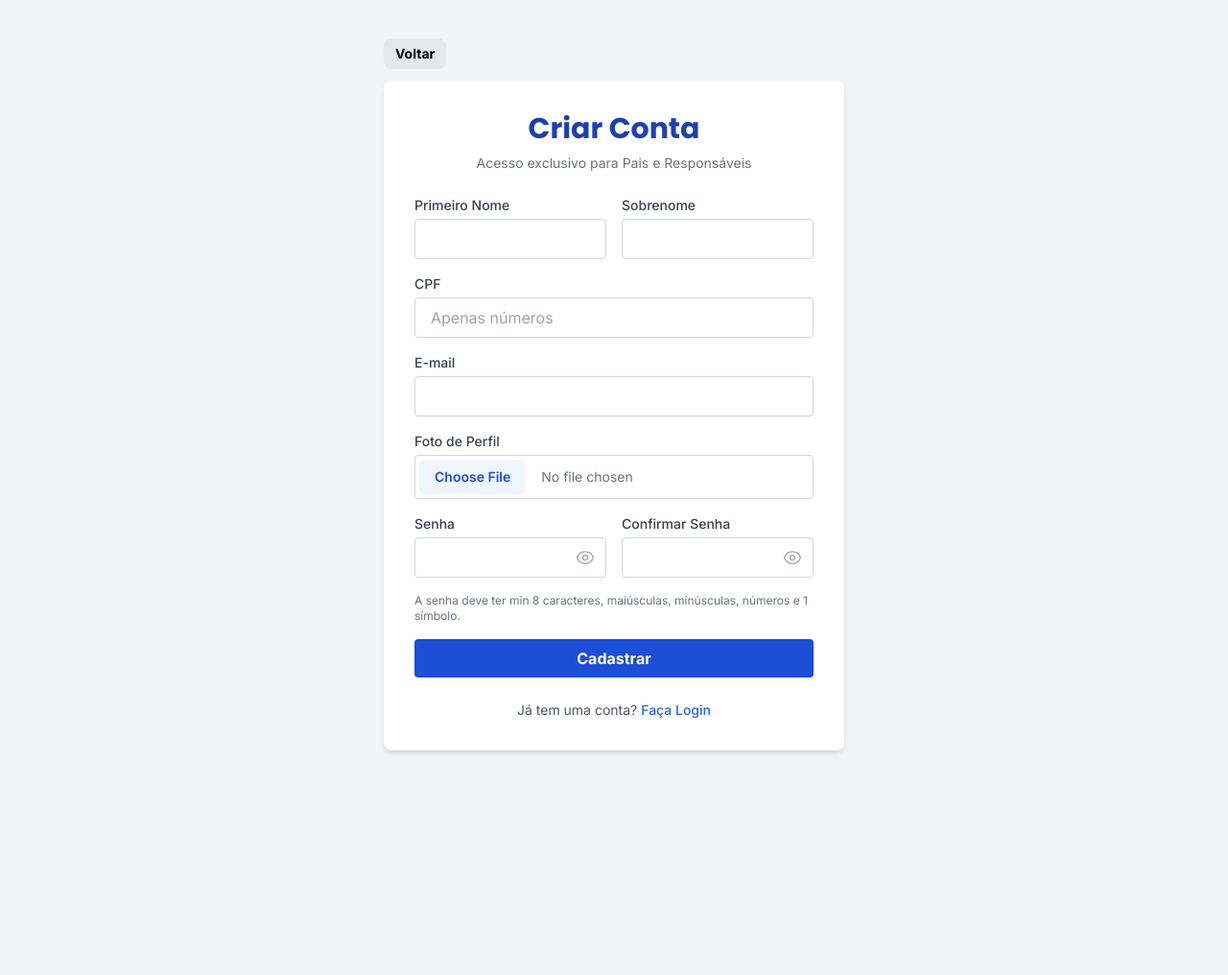
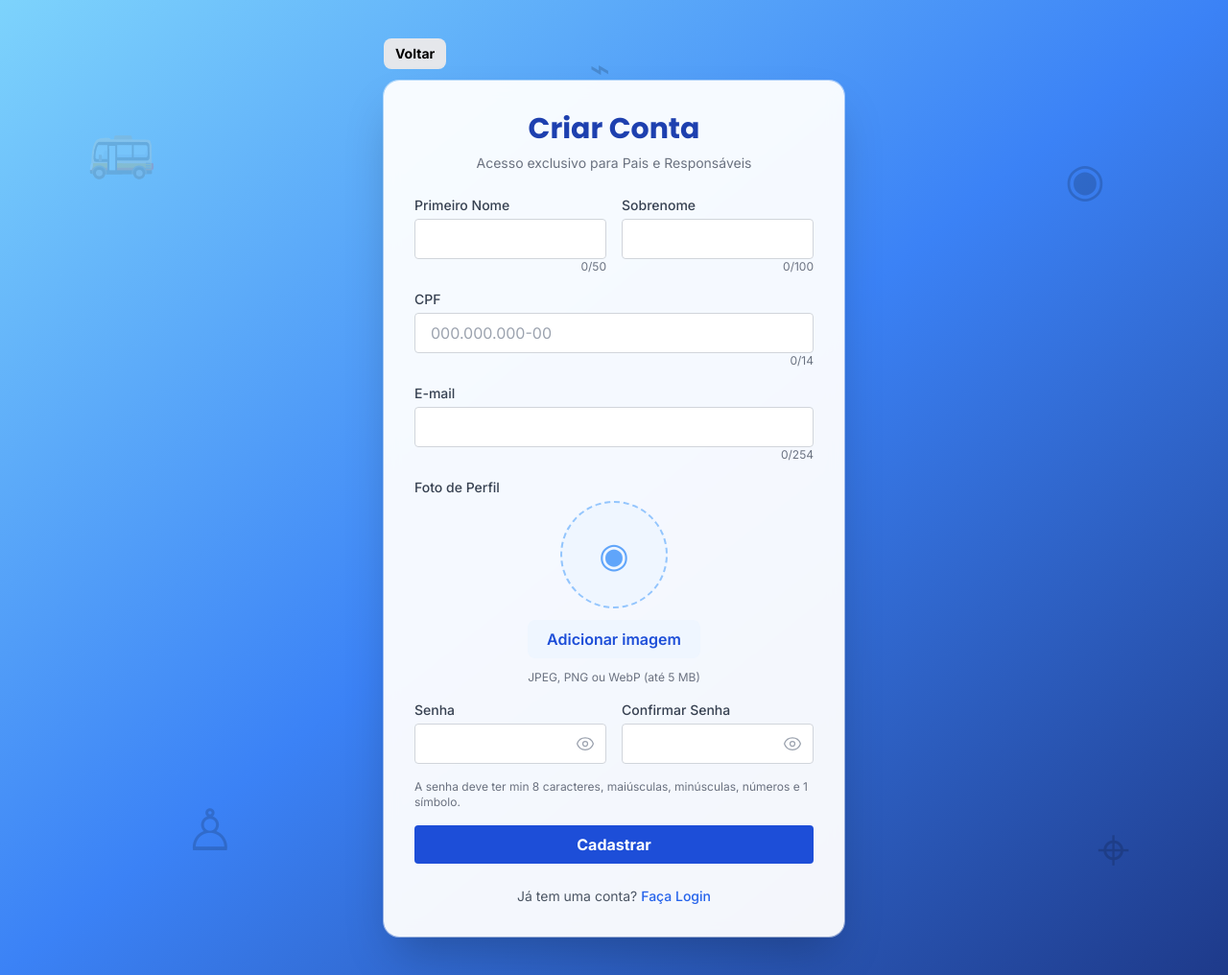
Before and after one commit to MatheusSousa28/face-guard-bus, a Django app: page /cadastro/ in a window 1280 px wide. Shown: the whole page at 96% size. Before the commit the page ends 785 px from the top, so only its background shows below. Run offline with Django 5.2, Linux system fonts and the light colour scheme; some libraries are stand-ins or nearby versions.

Commit message:
Melhora formulários de acesso e fluxo de publicação

```diff
--- a/usuarios/templates/usuarios/cadastro.html
+++ b/usuarios/templates/usuarios/cadastro.html
@@ -24,13 +24,14 @@
         }
     </script>
 </head>
-<body class="bg-gray-100 min-h-screen flex items-center justify-center font-sans py-10">
+<body class="min-h-screen flex items-center justify-center font-sans py-10 px-4 relative overflow-hidden bg-gradient-to-br from-sky-300 via-blue-500 to-blue-900">
+    <div aria-hidden="true" class="pointer-events-none absolute inset-0 opacity-[.16] text-black"><span class="absolute left-[7%] top-[12%] text-6xl">🚌</span><span class="absolute right-[10%] top-[16%] text-5xl">◉</span><span class="absolute left-[15%] bottom-[12%] text-6xl">♙</span><span class="absolute right-[8%] bottom-[10%] text-6xl">⌖</span><span class="absolute left-[48%] top-[5%] text-4xl">⌁</span></div>
 
     <div class="w-full max-w-lg px-4">
         <div class="mb-3">
             {% include '_botao_voltar.html' with voltar_url='login' %}
         </div>
-        <div class="bg-white p-8 rounded-lg shadow-md">
+        <div class="relative bg-white/95 backdrop-blur p-8 rounded-2xl shadow-2xl ring-1 ring-white/50">
         <h2 class="font-display text-3xl font-bold text-blue-600 mb-2 text-center text-blue-800">Criar Conta</h2>
         <p class="text-center text-gray-500 mb-6 text-sm">Acesso exclusivo para Pais e Responsáveis</p>
 
@@ -53,37 +54,40 @@
             <div class="grid grid-cols-2 gap-4">
                 <div>
                     <label class="block text-sm font-medium text-gray-700 mb-1">Primeiro Nome</label>
-                    <input type="text" name="first_name" required
+                    <input type="text" name="first_name" required maxlength="50" data-count data-filter="name" value="{{ request.POST.first_name|default:'' }}"
                         class="w-full px-4 py-2 border border-gray-300 rounded focus:outline-none focus:border-blue-500 focus:ring-1 focus:ring-blue-500">
+                    <p class="text-right text-xs text-gray-500"><span data-counter>0</span>/50</p>
                 </div>
                 <div>
                     <label class="block text-sm font-medium text-gray-700 mb-1">Sobrenome</label>
-                    <input type="text" name="last_name" required
+                    <input type="text" name="last_name" required maxlength="100" data-count data-filter="name" value="{{ request.POST.last_name|default:'' }}"
                         class="w-full px-4 py-2 border border-gray-300 rounded focus:outline-none focus:border-blue-500 focus:ring-1 focus:ring-blue-500">
+                    <p class="text-right text-xs text-gray-500"><span data-counter>0</span>/100</p>
                 </div>
             </div>
 
             <div>
                 <label class="block text-sm font-medium text-gray-700 mb-1">CPF</label>
-                <input type="text" name="cpf" placeholder="Apenas números" required
+                <input type="text" name="cpf" placeholder="000.000.000-00" required maxlength="14" data-count data-filter="cpf" inputmode="numeric" value="{{ request.POST.cpf|default:'' }}"
                     class="w-full px-4 py-2 border border-gray-300 rounded focus:outline-none focus:border-blue-500 focus:ring-1 focus:ring-blue-500">
+                <p class="text-right text-xs text-gray-500"><span data-counter>0</span>/14</p>
             </div>
 
             <div>
                 <label class="block text-sm font-medium text-gray-700 mb-1">E-mail</label>
-                <input type="email" name="email" required
+                <input type="email" name="email" required maxlength="254" data-count data-filter="email" value="{{ request.POST.email|default:'' }}"
                     class="w-full px-4 py-2 border border-gray-300 rounded focus:outline-none focus:border-blue-500 focus:ring-1 focus:ring-blue-500">
+                <p class="text-right text-xs text-gray-500"><span data-counter>0</span>/254</p>
             </div>
 
             <div>
                 <label class="block text-sm font-medium text-gray-700 mb-1">Foto de Perfil</label>
-                <input type="file" name="foto_perfil" accept="image/jpeg,image/png,image/webp" required
-                    class="w-full text-sm text-gray-500
-                    file:mr-4 file:py-2 file:px-4
-                    file:rounded-md file:border-0
-                    file:text-sm file:font-semibold
-                    file:bg-blue-50 file:text-blue-700
-                    hover:file:bg-blue-100 cursor-pointer border border-gray-300 rounded p-1">
+                <div class="flex flex-col items-center gap-3">
+                    <div id="photo-preview" class="w-28 h-28 rounded-full bg-blue-50 border-2 border-dashed border-blue-300 flex items-center justify-center overflow-hidden text-blue-400 text-4xl">◉</div>
+                    <button type="button" id="add-photo" class="rounded-lg bg-blue-50 px-5 py-2 font-semibold text-blue-700 hover:bg-blue-100">Adicionar imagem</button>
+                    <input id="photo-input" type="file" name="foto_perfil" accept="image/jpeg,image/png,image/webp" required class="hidden">
+                    <span id="photo-name" class="text-xs text-gray-500">JPEG, PNG ou WebP (até 5 MB)</span>
+                </div>
             </div>
 
             <div class="grid grid-cols-2 gap-4">
@@ -91,7 +95,7 @@
                     <label class="block text-sm font-medium text-gray-700 mb-1">Senha</label>
 
                     <div class="relative">
-                        <input type="password" id="senha" name="senha" required
+                        <input type="password" id="senha" name="senha" required maxlength="128"
                             class="w-full px-4 py-2 border border-gray-300 rounded focus:outline-none focus:border-blue-500 pr-10">
 
                         <button type="button" onclick="toggleSenha('senha', 'eye-senha', 'eye-slash-senha')"
@@ -112,7 +116,7 @@
                     <label class="block text-sm font-medium text-gray-700 mb-1">Confirmar Senha</label>
 
                     <div class="relative">
-                        <input type="password" id="confirmar_senha" name="confirmar_senha" required
+                        <input type="password" id="confirmar_senha" name="confirmar_senha" required maxlength="128"
                             class="w-full px-4 py-2 border border-gray-300 rounded focus:outline-none focus:border-blue-500 pr-10">
 
                         <button type="button" onclick="toggleSenha('confirmar_senha', 'eye-conf', 'eye-slash-conf')"
@@ -146,6 +150,31 @@
     </div>
 
     <script>
+        const emojiPattern = /[\p{Extended_Pictographic}\p{Emoji_Presentation}]/gu;
+        document.querySelectorAll('[data-count]').forEach(input => {
+            const counter = input.parentElement.querySelector('[data-counter]');
+            const filterValue = value => {
+                value = value.replace(emojiPattern, '');
+                if (input.dataset.filter === 'name') return value.replace(/[^\p{L}\s'-]/gu, '');
+                if (input.dataset.filter === 'cpf') {
+                    const digits = value.replace(/\D/g, '').slice(0, 11);
+                    return digits.replace(/^(\d{3})(\d)/, '$1.$2').replace(/^(\d{3}\.\d{3})(\d)/, '$1.$2').replace(/\.(\d{3})(\d)/, '.$1-$2');
+                }
+                if (input.dataset.filter === 'email') return value.replace(/[^\p{L}\p{N}@._+%-]/gu, '');
+                return value;
+            };
+            const update = () => { input.value = filterValue(input.value); if (counter) counter.textContent = input.value.length; };
+            input.addEventListener('input', update); update();
+        });
+        const photoInput = document.getElementById('photo-input');
+        document.getElementById('add-photo').addEventListener('click', () => photoInput.click());
+        photoInput.addEventListener('change', () => {
+            const file = photoInput.files[0]; if (!file) return;
+            document.getElementById('photo-name').textContent = file.name;
+            const reader = new FileReader();
+            reader.onload = event => { document.getElementById('photo-preview').innerHTML = `<img src="${event.target.result}" alt="Pré-visualização da foto" class="w-full h-full object-cover">`; };
+            reader.readAsDataURL(file);
+        });
         function toggleSenha(inputId, eyeId, eyeSlashId) {
             const input = document.getElementById(inputId);
             const eyeIcon = document.getElementById(eyeId);
--- a/usuarios/views.py
+++ b/usuarios/views.py
@@ -143,44 +143,44 @@ def cadastro_responsavel(request):
 
         if len(nome) < 2 or len(nome) > 50:
             messages.error(request, 'O nome deve ter entre 2 e 50 caracteres.')
-            return redirect('cadastro')
+            return render(request, 'usuarios/cadastro.html')
 
         if len(sobrenome) < 2 or len(sobrenome) > 100:
             messages.error(request, 'O sobrenome deve ter entre 2 e 100 caracteres.')
-            return redirect('cadastro')
+            return render(request, 'usuarios/cadastro.html')
 
         if senha != confirmar_senha:
             messages.error(request, 'As senhas não coincidem.')
-            return redirect('cadastro')
+            return render(request, 'usuarios/cadastro.html')
 
         if not _senha_valida(senha):
             messages.error(request, 'A senha deve ter no mínimo 8 caracteres, letras maiúsculas e minúsculas, número e símbolo.')
-            return redirect('cadastro')
+            return render(request, 'usuarios/cadastro.html')
 
         try:
             validate_email(email)
         except ValidationError:
             messages.error(request, 'Digite um formato de e-mail válido.')
-            return redirect('cadastro')
+            return render(request, 'usuarios/cadastro.html')
 
         #tirando traços e pontos caso o usuario tenha digitado
         cpf_limpo = re.sub(r'[^0-9]', '', cpf)
         if len(cpf_limpo) != 11:
             messages.error(request, 'O CPF deve conter exatamente 11 números.')
-            return redirect('cadastro')
+            return render(request, 'usuarios/cadastro.html')
 
         #verifica se o e-mail ou CPF já existem no banco
         if Usuario.objects.filter(email=email).exists():
             messages.error(request, 'Este e-mail já está cadastrado.')
-            return redirect('cadastro')
+            return render(request, 'usuarios/cadastro.html')
 
         if Responsavel.objects.filter(cpf=cpf_limpo).exists():
             messages.error(request, 'Este CPF já está cadastrado no sistema.')
-            return redirect('cadastro')
+            return render(request, 'usuarios/cadastro.html')
 
         if not _imagem_valida(foto):
             messages.error(request, 'Envie uma foto válida em JPEG, PNG ou WebP com até 5 MB.')
-            return redirect('cadastro')
+            return render(request, 'usuarios/cadastro.html')
 
         try:
             with transaction.atomic():
@@ -201,7 +201,7 @@ def cadastro_responsavel(request):
 
         except Exception:
             messages.error(request, 'Não foi possível concluir o cadastro. Verifique os dados enviados e tente novamente.')
-            return redirect('cadastro')
+            return render(request, 'usuarios/cadastro.html')
 
     return render(request, 'usuarios/cadastro.html')
 
```
Also changed, not shown: usuarios/templates/usuarios/login.html (+16 -4 lines), .opencode/commands/publicar-alteracoes.md, .opencode/skills/publicar-alteracoes/SKILL.md.
